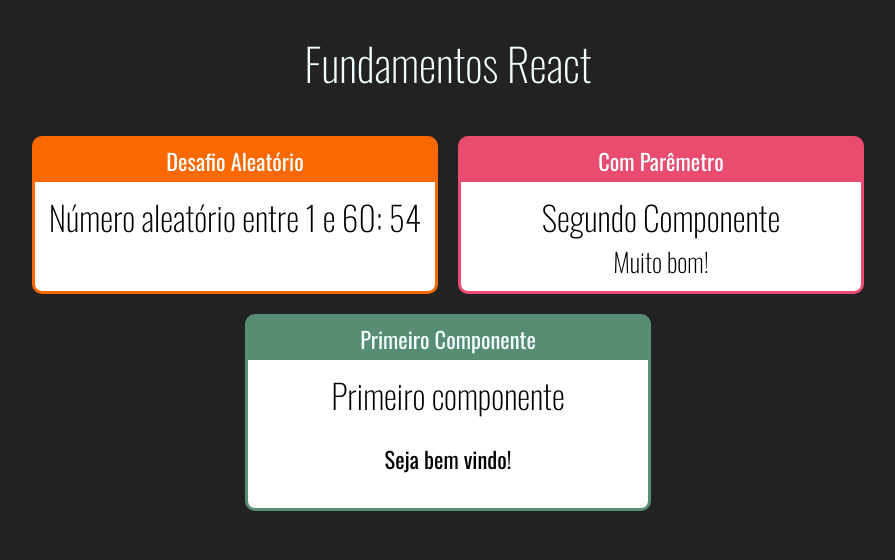
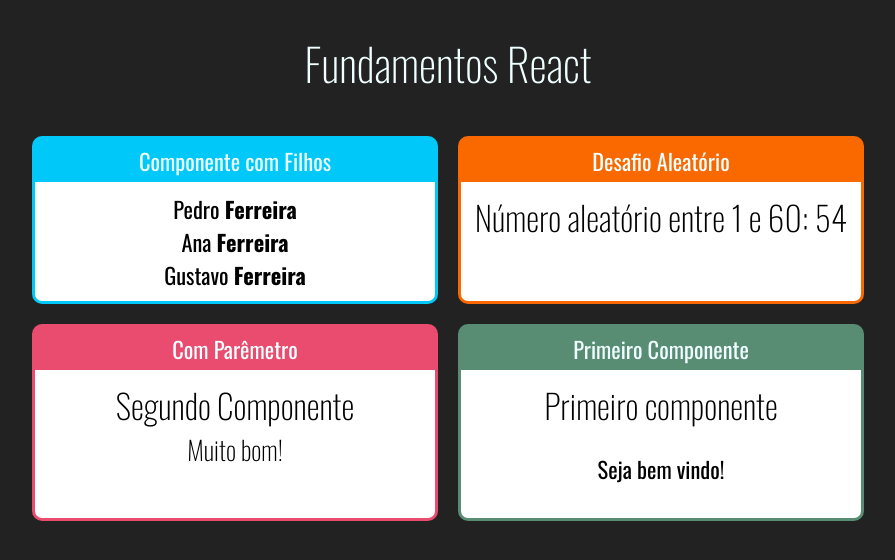
Before and after one commit to Krishnamuti/FundamentosReact, a React (Create React App) app in the folder FRONT/: page / in a window 1280 px wide. Shown: the top 560 px of the page, without its empty margins (192-1087 px from the left). Built offline with nearby package versions, Linux system fonts and the light colour scheme.

Commit message:
Componente com Filho

```diff
--- a/FRONT/src/App.js
+++ b/FRONT/src/App.js
@@ -1,6 +1,8 @@
 import './App.css';
 import React from 'react';
 
+import Familia from './components/basicos/Familia';
+import FamiliaMembro from './components/basicos/FamiliaMembro'
 import Primeiro from './components/basicos/Primeiro';
 import ComParametro from './components/basicos/ComParametro';
 import Aleatorio from './components/basicos/Aleatorio';
@@ -13,6 +15,14 @@
       <h1>Fundamentos React</h1>
 
       <div className="Cards">
+        <Card titulo="Componente com Filhos" color="#00C8F8">
+          <Familia sobrenome="Ferreira">
+            <FamiliaMembro nome="Pedro"/>
+            <FamiliaMembro nome="Ana"/>
+            <FamiliaMembro nome="Gustavo"/>
+          </Familia>
+        </Card>
+
         <Card titulo="Desafio Aleatório" color="#FA6900">
           <Aleatorio min={1} max={60}></Aleatorio>
         </Card>
--- a/FRONT/src/components/basicos/Familia.jsx
+++ b/FRONT/src/components/basicos/Familia.jsx
@@ -1,9 +1,13 @@
-import React from 'react';
+import React, {cloneElement} from 'react';
 
 export default props => {
     return(
         <div>
-
+            {
+                props.children.map((filho, i) => {
+                    return cloneElement(filho, {...props, key: i});
+                })
+            }
         </div>
     )
-}
+};
--- a/FRONT/src/components/basicos/FamiliaMembro.jsx
+++ b/FRONT/src/components/basicos/FamiliaMembro.jsx
@@ -3,7 +3,7 @@
 export default props => {
     return(
         <div>
-
+            <span>{props.nome} <strong>{props.sobrenome}</strong></span>
         </div>
-    )
-}
+    );
+};
```
